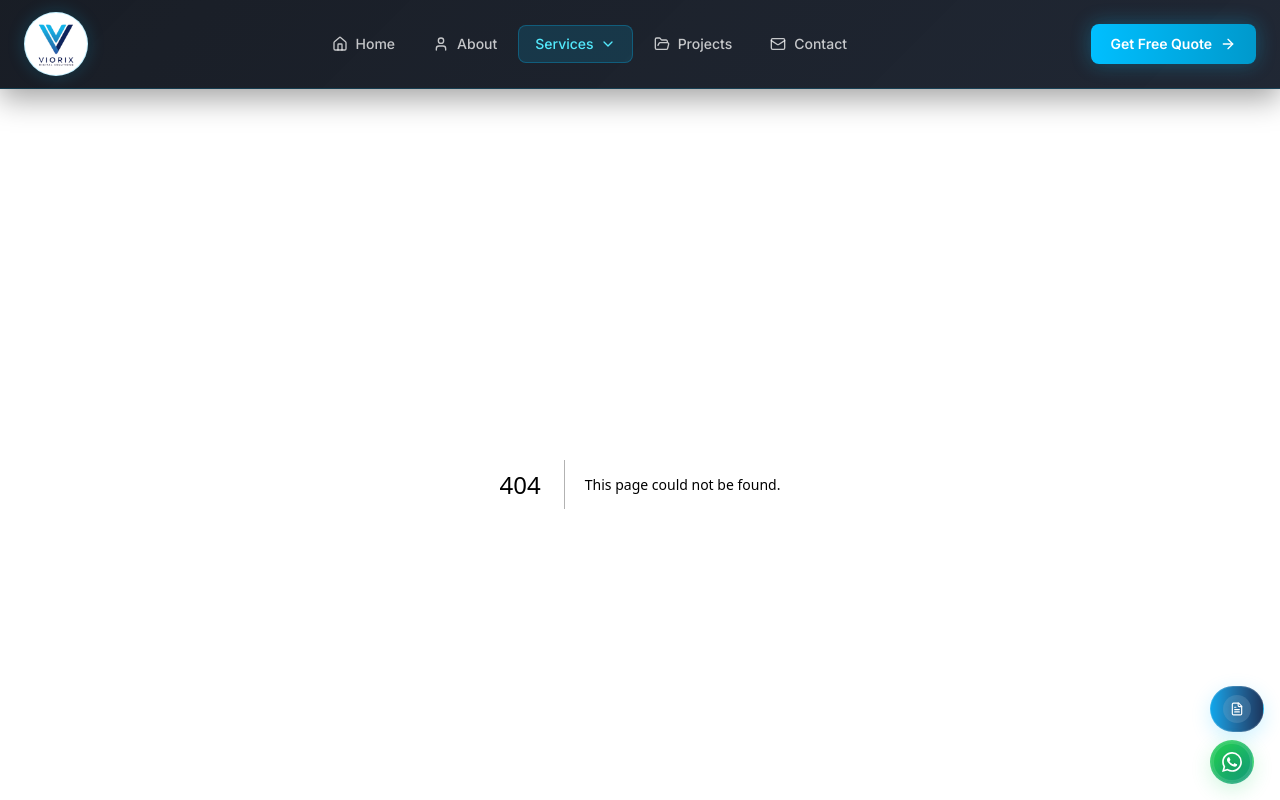
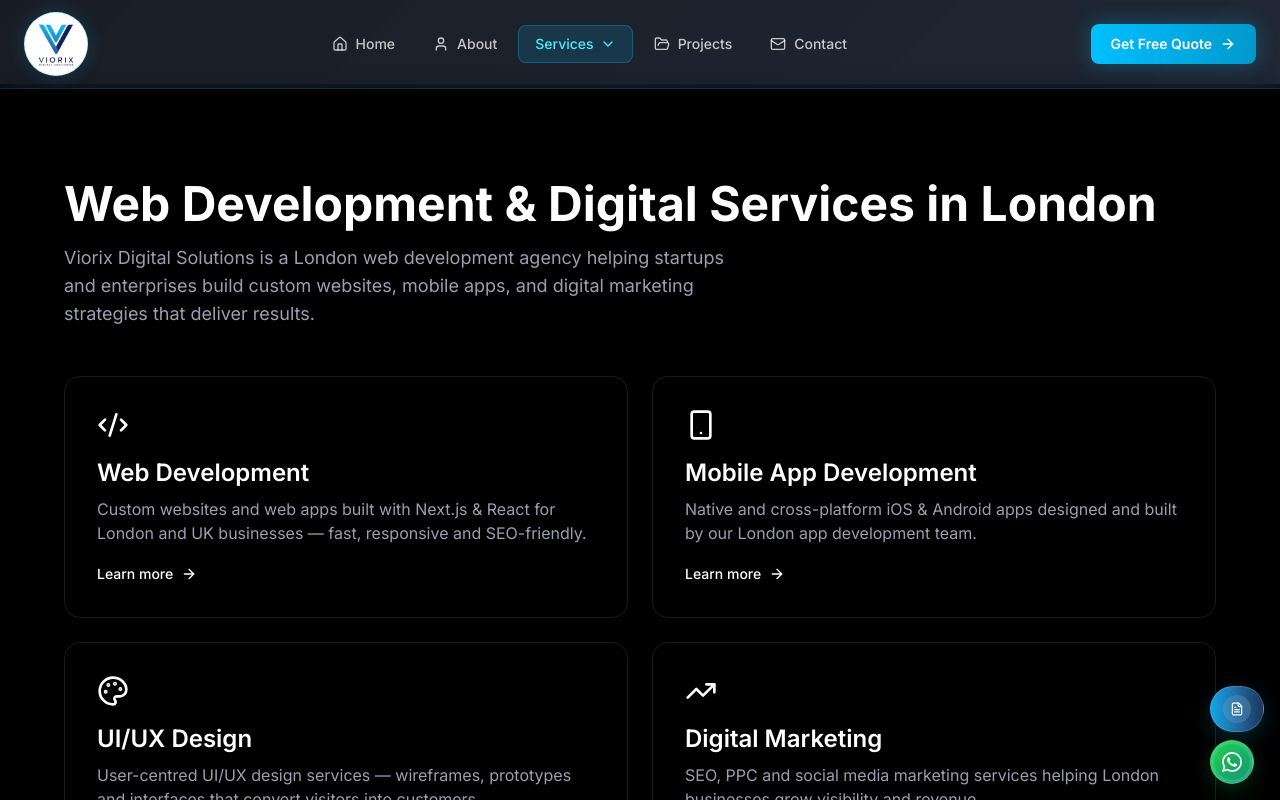
Before and after one commit to alikansoh/viorix, a Next.js app in the folder front/: page /services in a window 1280 px wide. Before the commit this address had no page. Shown: the top 800 px of the page. Built offline with nearby package versions, Linux system fonts and the light colour scheme.

Commit message:
new seo updates

```diff
--- a/front/src/app/about/page.tsx
+++ b/front/src/app/about/page.tsx
@@ -3,9 +3,16 @@
 
 // ✅ Metadata
 export const metadata: Metadata = {
-  title: "About Us | Viorix Digital Solutions",
+  title: "About Us | London Web Development Agency | Viorix Digital Solutions",
   description:
-    "Learn more about Viorix Digital Solutions — our mission, vision, values, and commitment to delivering top-notch web and digital services in the UK.",
+    "Meet Viorix Digital Solutions — a London web development agency delivering custom websites, web apps, and digital solutions for UK startups and businesses.",
+  keywords: [
+    "about viorix digital solutions",
+    "london web development agency",
+    "web development company london",
+    "web design team london",
+    "UK web development company",
+  ],
   openGraph: {
     title: "About Viorix Digital Solutions",
     description:
--- /dev/null
+++ b/front/src/app/blogs/layout.tsx
@@ -0,0 +1,29 @@
+import type { Metadata } from "next";
+
+export const metadata: Metadata = {
+  title: "Web Development Blog | London Web Design & Dev Insights | Viorix",
+  description:
+    "Insights, guides and tips on web development, web design, and digital marketing from Viorix Digital Solutions — a London web development agency.",
+  keywords: [
+    "web development blog london",
+    "web design blog london",
+    "london web development insights",
+    "web development tips",
+    "next.js blog",
+    "digital marketing blog london",
+  ],
+  openGraph: {
+    title: "Viorix Blog | Web Development & Design Insights",
+    description:
+      "Read the latest web development, design and digital marketing insights from Viorix Digital Solutions, London.",
+    url: "https://viorix.co.uk/blogs",
+    siteName: "Viorix Digital Solutions",
+  },
+  alternates: {
+    canonical: "https://viorix.co.uk/blogs",
+  },
+};
+
+export default function BlogsLayout({ children }: { children: React.ReactNode }) {
+  return children;
+}
--- a/front/src/app/contact/page.tsx
+++ b/front/src/app/contact/page.tsx
@@ -3,7 +3,7 @@
 import Content from "./content";
 
 export const metadata: Metadata = {
-  title: "Contact Us | Viorix Digital Solutions",
+  title: "Contact Us | London Web Development Agency | Viorix",
   description:
     "Get in touch with Viorix Digital Solutions. We're here to help you with web development, mobile apps, digital marketing, and custom website projects in the UK.",
   keywords: [
--- a/front/src/app/layout.tsx
+++ b/front/src/app/layout.tsx
@@ -24,20 +24,47 @@
     "Top-rated web development agency in London. Custom websites, web apps & digital solutions for UK startups & enterprises. Expert Next.js developers. Free consultation today.",
   keywords: [
     "web development london",
+    "web design london",
+    "web developers london",
     "best web developers london",
+    "web development agency london",
+    "web development company london",
     "custom website design london",
+    "custom web development london",
     "web app development london",
+    "app development london",
     "london web agency",
-    "responsive web design",
+    "london web design agency",
+    "responsive web design london",
     "e-commerce development london",
+    "e-commerce website design london",
+    "shopify developers london",
+    "wordpress developers london",
     "next.js developers london",
-    "affordable web development",
-    "professional web design services",
+    "react developers london",
+    "full stack developers london",
+    "front end developers london",
+    "affordable web development london",
+    "cheap web design london",
+    "professional web design services london",
     "london digital agency",
-    "startup web development",
-    "enterprise web solutions",
+    "digital agency london",
+    "startup web development london",
+    "small business website london",
+    "enterprise web solutions london",
     "seo friendly web design london",
     "website redesign london",
+    "website development services london",
+    "bespoke web design london",
+    "ecommerce web developers london",
+    "web design agency near me",
+    "website designers london",
+    "central london web developers",
+    "east london web development",
+    "web development shoreditch",
+    "web development city of london",
+    "UK web development agency",
+    "hire web developer london",
   ],
   openGraph: {
     type: "website",
--- a/front/src/app/projects/page.tsx
+++ b/front/src/app/projects/page.tsx
@@ -3,14 +3,17 @@
 import ProjectsContent from "./content"; // your component showing projects
 
 export const metadata: Metadata = {
-  title: "Our Projects | Viorix Digital Solutions – UK Web & Digital Experts",
+  title: "Our Projects | London Web Development Portfolio | Viorix",
   description:
     "Explore our portfolio of web development, mobile apps, and digital solutions. See how Viorix Digital Solutions delivers innovative projects in the UK.",
   keywords: [
     "Viorix projects",
+    "london web development portfolio",
+    "web design portfolio london",
     "UK web development portfolio",
     "digital solutions portfolio",
-    "mobile app projects",
+    "mobile app projects london",
+    "website case studies london",
   ],
   openGraph: {
     title: "Viorix Digital Solutions Projects",
--- /dev/null
+++ b/front/src/app/robots.ts
@@ -0,0 +1,15 @@
+import type { MetadataRoute } from "next";
+
+export default function robots(): MetadataRoute.Robots {
+  return {
+    rules: [
+      {
+        userAgent: "*",
+        allow: "/",
+        disallow: ["/api/", "/invoice/"],
+      },
+    ],
+    sitemap: "https://viorix.co.uk/sitemap.xml",
+    host: "https://viorix.co.uk",
+  };
+}
--- a/front/src/app/services/mobile-development/page.tsx
+++ b/front/src/app/services/mobile-development/page.tsx
@@ -3,15 +3,20 @@
 import MobileDevContent from "./content"; // your component showing mobile development services
 
 export const metadata: Metadata = {
-  title: "Mobile App Development | Viorix Digital Solutions – UK Experts",
+  title: "Mobile App Development London | iOS & Android Apps | Viorix",
   description:
     "Professional mobile app development services in the UK. Viorix Digital Solutions creates custom Android and iOS apps with stunning UI/UX and seamless performance.",
   keywords: [
+    "mobile app development london",
     "mobile app development uk",
+    "app developers london",
     "ios app development london",
-    "android app development uk",
-    "mobile applications uk",
-    "custom mobile apps",
+    "android app development london",
+    "mobile app development agency london",
+    "cross platform app development london",
+    "react native developers london",
+    "flutter developers london",
+    "custom mobile apps london",
   ],
   openGraph: {
     title: "Mobile App Development by Viorix Digital Solutions",
--- /dev/null
+++ b/front/src/app/services/page.tsx
@@ -0,0 +1,102 @@
+import type { Metadata } from "next";
+import Link from "next/link";
+import { Code2, Smartphone, Palette, TrendingUp, ArrowRight } from "lucide-react";
+
+export const metadata: Metadata = {
+  title: "Web Development Services London | Viorix Digital Solutions",
+  description:
+    "London web development agency services: custom web development, mobile app development, UI/UX design, and digital marketing. Get a free consultation today.",
+  keywords: [
+    "web development services london",
+    "web design agency london",
+    "app development services london",
+    "ui ux design services london",
+    "digital marketing services london",
+    "london digital agency services",
+    "website development company london",
+  ],
+  openGraph: {
+    title: "Our Services | Viorix Digital Solutions",
+    description:
+      "Explore Viorix Digital Solutions' web development, mobile app, UI/UX design and digital marketing services for London and UK businesses.",
+    url: "https://viorix.co.uk/services",
+    siteName: "Viorix Digital Solutions",
+    images: [
+      {
+        url: "https://viorix.co.uk/og-image.jpg",
+        width: 1200,
+        height: 630,
+        alt: "Viorix Digital Solutions Services",
+      },
+    ],
+  },
+  alternates: {
+    canonical: "https://viorix.co.uk/services",
+  },
+};
+
+const services = [
+  {
+    href: "/services/web-development",
+    icon: Code2,
+    title: "Web Development",
+    description:
+      "Custom websites and web apps built with Next.js & React for London and UK businesses — fast, responsive and SEO-friendly.",
+  },
+  {
+    href: "/services/mobile-development",
+    icon: Smartphone,
+    title: "Mobile App Development",
+    description:
+      "Native and cross-platform iOS & Android apps designed and built by our London app development team.",
+  },
+  {
+    href: "/services/ui-ux-design",
+    icon: Palette,
+    title: "UI/UX Design",
+    description:
+      "User-centred UI/UX design services — wireframes, prototypes and interfaces that convert visitors into customers.",
+  },
+  {
+    href: "/services/digital-marketing",
+    icon: TrendingUp,
+    title: "Digital Marketing",
+    description:
+      "SEO, PPC and social media marketing services helping London businesses grow visibility and revenue.",
+  },
+];
+
+export default function ServicesPage() {
+  return (
+    <main className="bg-black text-white py-24 px-6">
+      <div className="max-w-6xl mx-auto">
+        <h1 className="text-4xl md:text-5xl font-bold mb-4">
+          Web Development &amp; Digital Services in London
+        </h1>
+        <p className="text-gray-400 max-w-2xl mb-12 text-lg">
+          Viorix Digital Solutions is a London web development agency helping
+          startups and enterprises build custom websites, mobile apps, and
+          digital marketing strategies that deliver results.
+        </p>
+
+        <div className="grid grid-cols-1 md:grid-cols-2 gap-6">
+          {services.map(({ href, icon: Icon, title, description }) => (
+            <Link
+              key={href}
+              href={href}
+              className="group border border-white/10 rounded-2xl p-8 hover:border-white/30 transition-colors"
+            >
+              <Icon className="w-8 h-8 mb-4 text-white" />
+              <h2 className="text-2xl font-semibold mb-2">{title}</h2>
+              <p className="text-gray-400 mb-4">{description}</p>
+              <span className="inline-flex items-center gap-2 text-sm font-medium">
+                Learn more{" "}
+                <ArrowRight className="w-4 h-4 group-hover:translate-x-1 transition-transform" />
+              </span>
+            </Link>
+          ))}
+        </div>
+      </div>
+    </main>
+  );
+}
--- a/front/src/app/services/ui-ux-design/page.tsx
+++ b/front/src/app/services/ui-ux-design/page.tsx
@@ -2,9 +2,21 @@
 import UIUXContent from "./content"; // Your component showcasing UI/UX design services
 
 export const metadata: Metadata = {
-  title: "UI/UX Design Services | Viorix Digital Solutions – UK Experts",
+  title: "UI/UX Design Services London | Viorix Digital Solutions",
   description:
-    "Enhance user engagement with Viorix Digital Solutions' professional UI/UX design services. We create intuitive interfaces and seamless experiences for your digital products.",
+    "London-based UI/UX design agency. Viorix Digital Solutions creates intuitive interfaces, user research and seamless digital experiences for websites and apps.",
+  keywords: [
+    "ui ux design london",
+    "ux design agency london",
+    "ui design services london",
+    "product design london",
+    "user experience design london",
+    "website design london",
+    "app design london",
+    "wireframing services london",
+    "user research london",
+    "figma designers london",
+  ],
   openGraph: {
     title: "UI/UX Design by Viorix Digital Solutions",
     description:
--- a/front/src/app/services/web-development/page.tsx
+++ b/front/src/app/services/web-development/page.tsx
@@ -3,15 +3,23 @@
 import WebDevContent from "./content"; // ensure this path is correct
 
 export const metadata: Metadata = {
-  title: "Web Development Services | Viorix Digital Solutions – UK Experts",
+  title: "Web Development Services London | Custom Websites & Web Apps | Viorix",
   description:
     "Professional web development services in the UK. Viorix Digital Solutions delivers custom websites, responsive design, and modern web apps tailored to your business.",
   keywords: [
+    "web development london",
     "web development uk",
-    "web development services",
+    "web development services london",
     "web development company london",
-    "custom web apps",
-    "responsive web design",
+    "web development agency london",
+    "custom website development london",
+    "bespoke web development london",
+    "ecommerce development london",
+    "next.js developers london",
+    "react developers london",
+    "custom web apps london",
+    "responsive web design london",
+    "website development services",
   ],
   openGraph: {
     title: "Web Development by Viorix Digital Solutions",
--- a/front/src/app/sitemap.xml/route.js
+++ b/front/src/app/sitemap.xml/route.js
@@ -7,6 +7,7 @@
   { url: 'about', changefreq: 'monthly', priority: 0.8 },
   { url: 'projects', changefreq: 'weekly', priority: 0.9 },
   { url: 'contact', changefreq: 'monthly', priority: 0.7 },
+  { url: 'services', changefreq: 'monthly', priority: 0.9 },
   { url: 'services/web-development', changefreq: 'monthly', priority: 0.8 },
   { url: 'services/mobile-development', changefreq: 'monthly', priority: 0.8 },
   { url: 'services/ui-ux-design', changefreq: 'monthly', priority: 0.8 },
```
